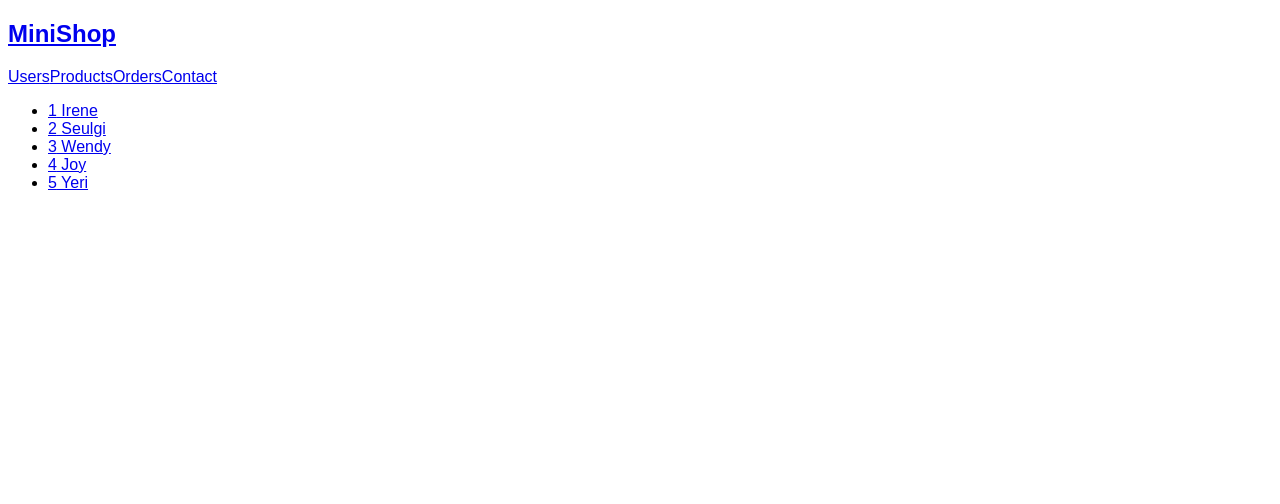
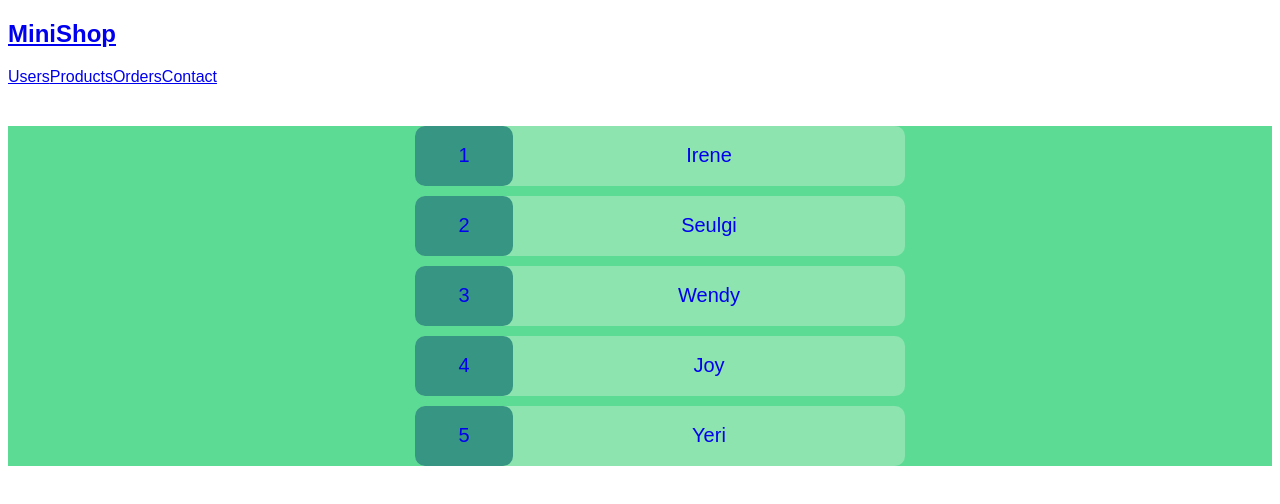
Before and after one commit to YeriAddict/MiniShop, an Angular app: page /users in a window 1280 px wide. Shown: the top 504 px of the page. Built offline with nearby package versions, Linux system fonts and the light colour scheme.

Commit message:
Added css for users

```diff
--- a/src/app/users/users.component.css
+++ b/src/app/users/users.component.css
@@ -0,0 +1,51 @@
+ul
+{
+    margin-top: 40px;
+    display: flex;
+    flex-direction: column;
+    background-color: #5CDB95;
+    gap: 10px;
+    list-style-type: none;
+}
+
+li
+{
+    height:60px;
+    font-size: 20px;
+    border-radius: 10px;
+    background-color: #8EE4AF;
+    margin-left: 30%;
+    margin-right: 30%;
+    transition: 2s;
+}
+
+#number
+{
+    width: 20%;
+    height: 100%;
+    border-radius: 10px;
+    float:left;
+    text-align: center;
+    background-color: #379683;
+    display: flex;
+    align-items: center;
+}
+
+#name
+{
+    width: 80%;
+    height: 100%;
+    border-radius: 10px;
+    float:right;
+    text-align: center;
+    display: flex;
+    align-items: center;
+}
+
+p
+{
+    text-align:center;
+    font-size: 20px;
+    width:100%;
+    margin-top: 20px;
+}
--- a/src/app/users/users.component.html
+++ b/src/app/users/users.component.html
@@ -1,7 +1,12 @@
 <ul class="users_list">
   <li *ngFor="let user of users">
     <a routerLink="/users/detail/{{user.name}}">
-      <span class="badge">{{user.id}}</span> {{user.name}}
+      <div id="number">
+        <p>{{user.id}}</p>
+      </div>
+     <div id="name">
+        <p>{{user.name}}</p>
+     </div>
     </a>
   </li>
 </ul>
```
